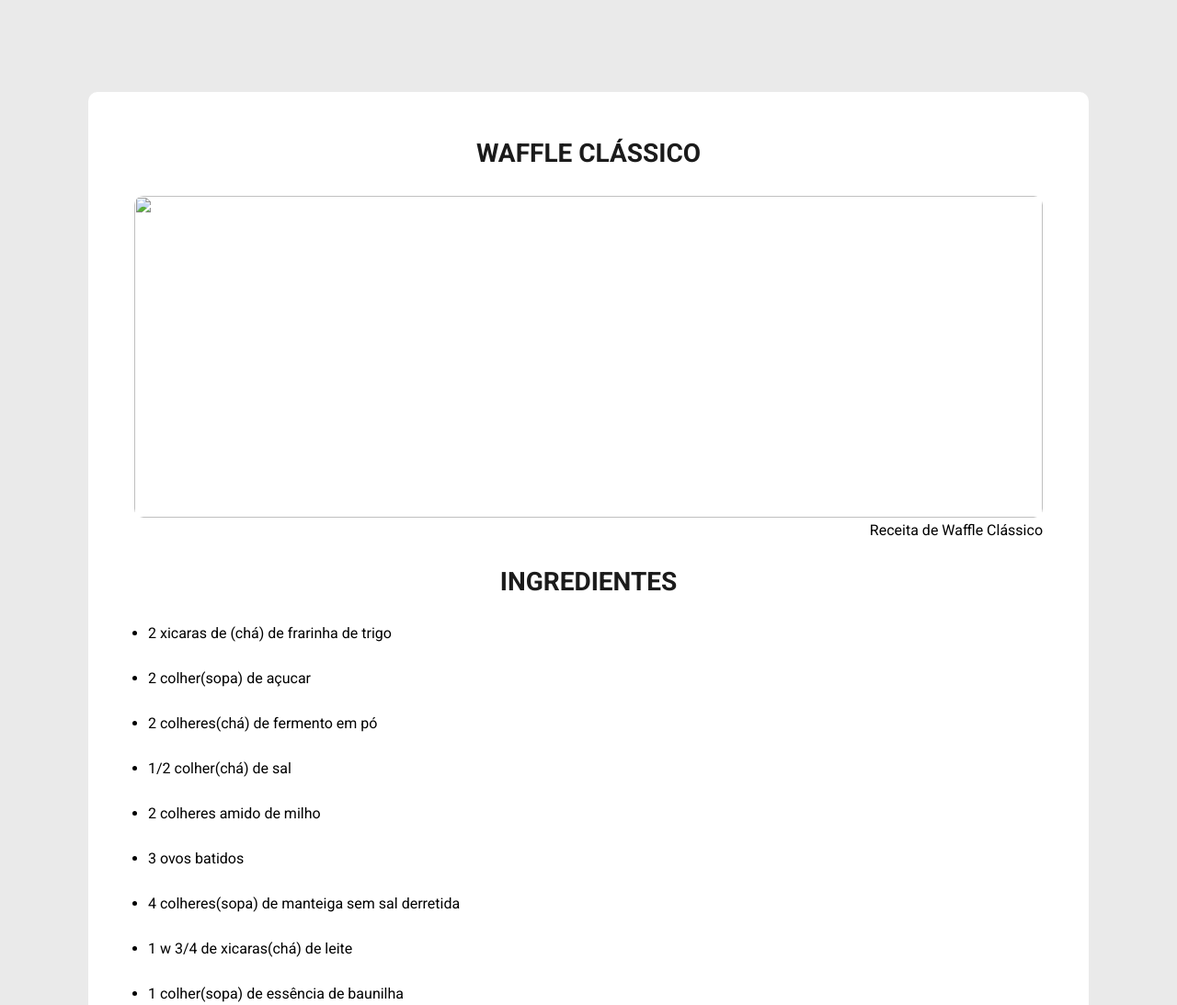
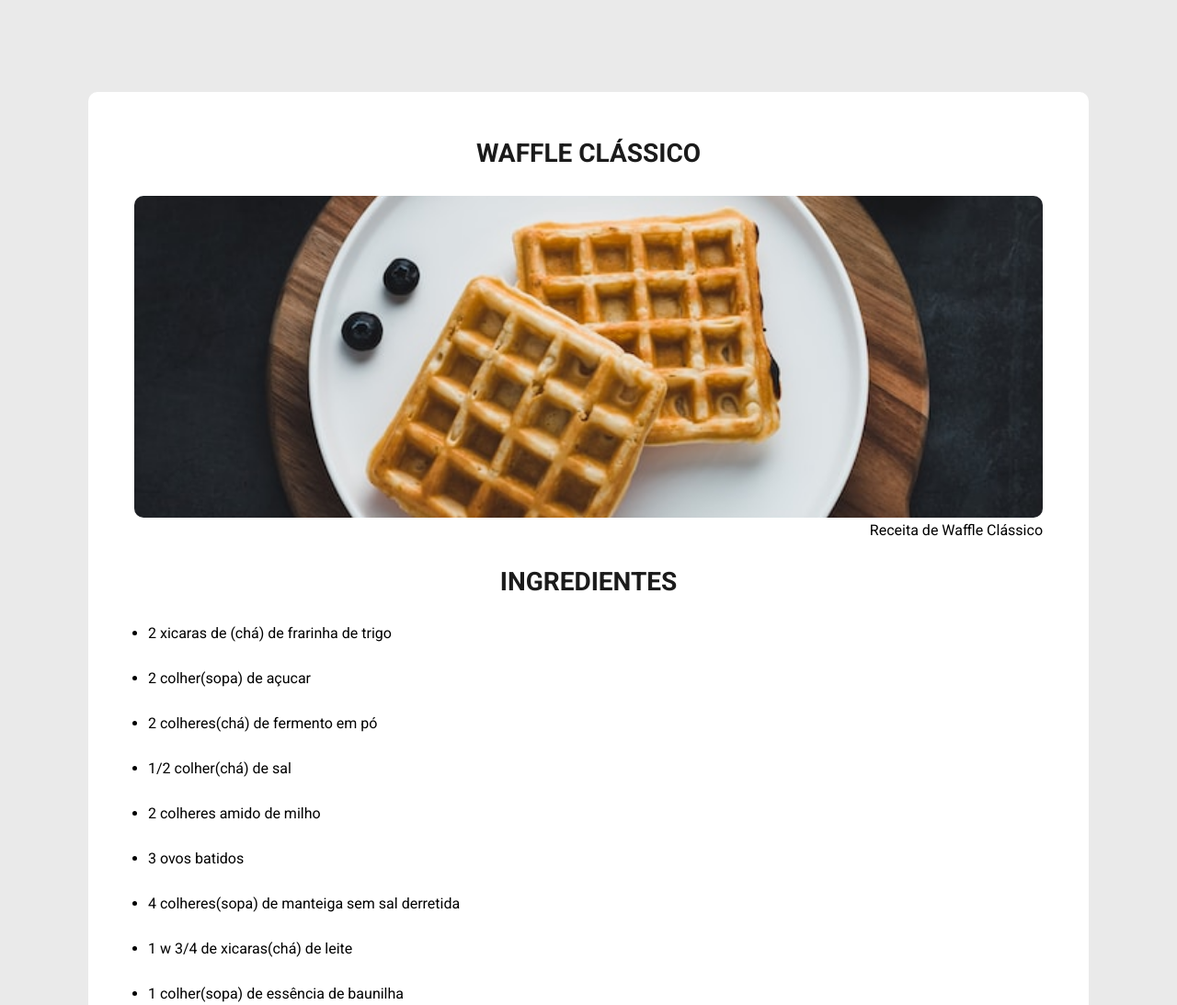
Before and after one commit to GabrielHalls/html-css-rocketset-1, a plain HTML site: page index.html in a window 1280 px wide. Shown: the top 1093 px of the page at 92% size. Drawn offline with Linux system fonts and the light colour scheme; the site is published under a folder, as on GitHub Pages, so addresses that start at the root find nothing.

Commit message:
ajuste na imagem
ajuste na imagem

```diff
--- a/index.html
+++ b/index.html
@@ -17,7 +17,7 @@
     <div class="classico">
         <h1>WAFFLE CLÁSSICO</h1>
         <figure>
-          <img src="/assets/mae-mu-dEUyLofZe5o-unsplash.jpg" alt="" />
+          <img src="./assets/mae-mu-dEUyLofZe5o-unsplash.jpg" alt="" />
           <figcaption>Receita de Waffle Clássico</figcaption>
         </figure>
     </div>
```
